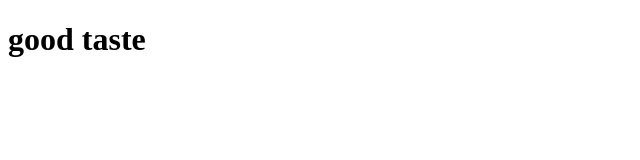
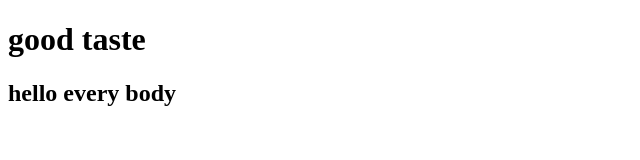
Before and after one commit to MH-Borazjani/god-, a plain HTML site: page index.html in a window 1280 px wide. Shown: the whole page, without its empty margins (0-640 px from the left). Drawn offline with Linux system fonts and the light colour scheme.

Commit message:
Update index.html

```diff
--- a/index.html
+++ b/index.html
@@ -7,5 +7,6 @@
 </head>
 <body>
     <h1>good taste</h1>
+    <h2>hello every body</h2>
 </body>
 </html>
```
